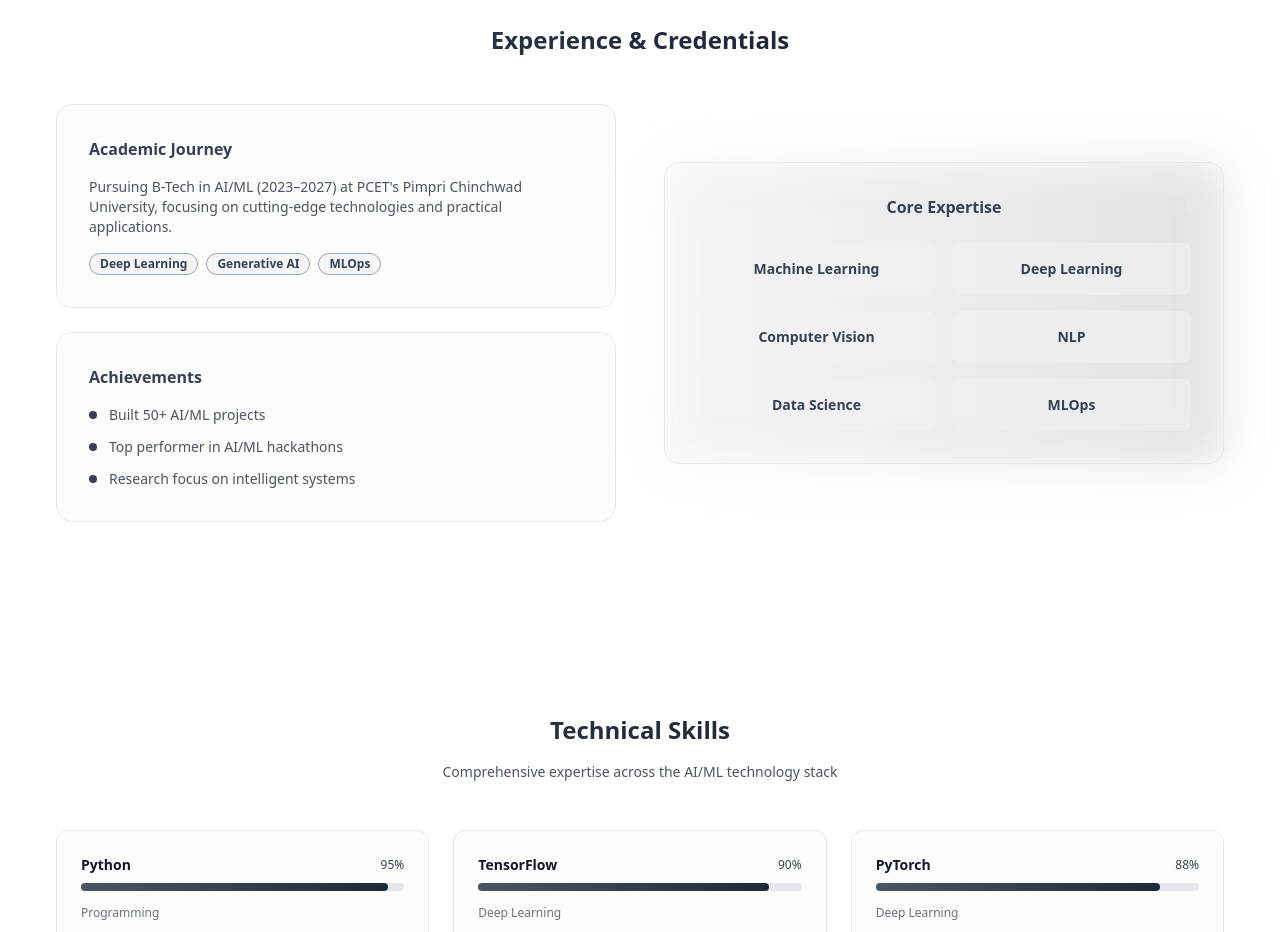
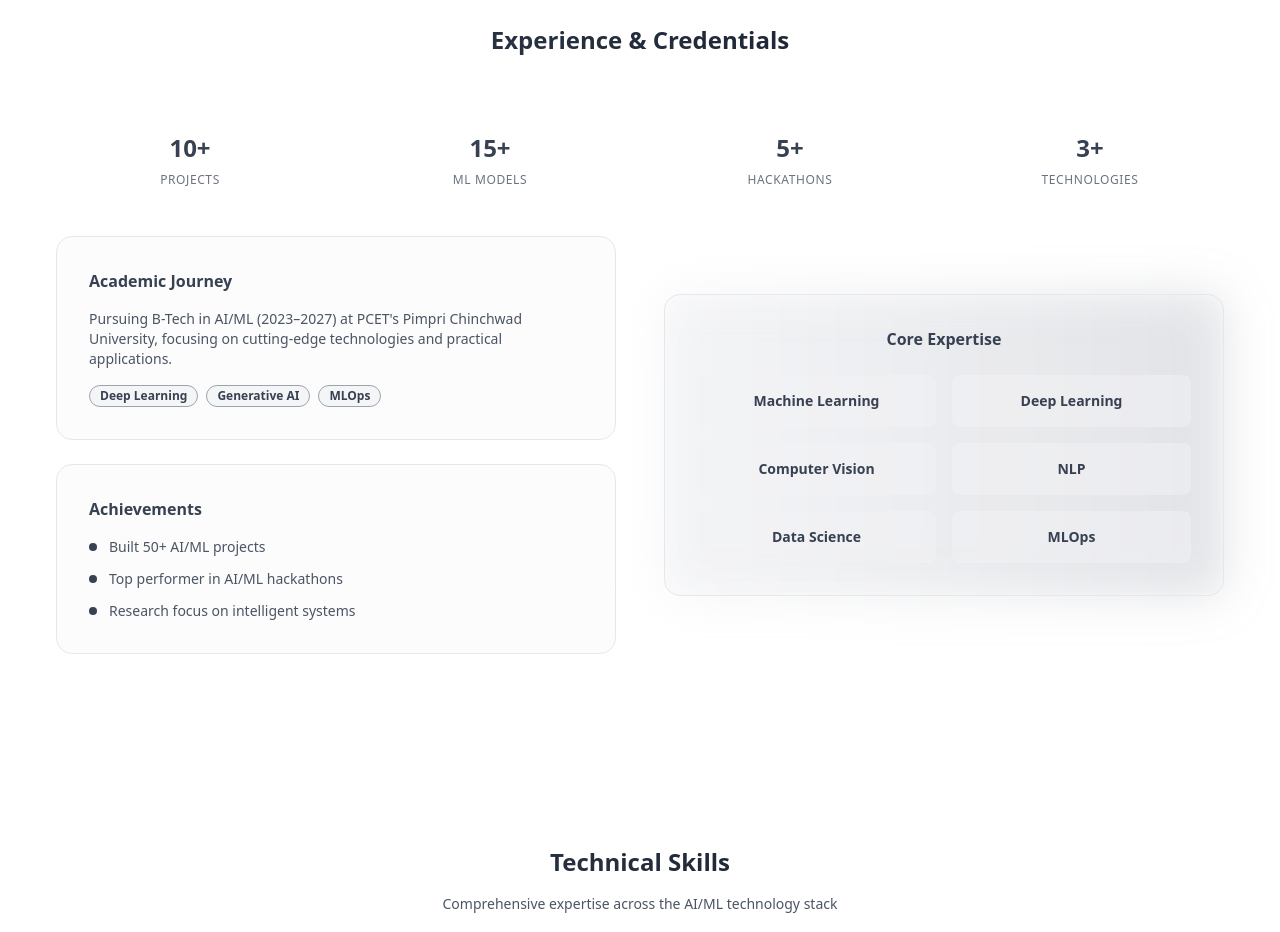
Before and after one commit to Riteshveer/ritsveer-demo, a React (Vite) app: page / in a window 1280 px wide. Shown: the part 840-1772 px from the top of the page. Built offline with nearby package versions, Linux system fonts and the light colour scheme.

Commit message:
Add statistics section
Added a statistics section below the "Experience & Credentials" title with a 2cm gap.

```diff
--- a/src/components/ExperienceSection.tsx
+++ b/src/components/ExperienceSection.tsx
@@ -9,6 +9,28 @@ const ExperienceSection = () => {
           <h2 className="text-xl md:text-2xl font-bold mb-4 bg-gradient-to-r from-gray-700 to-gray-900 bg-clip-text text-transparent">
             Experience & Credentials
           </h2>
+
+          {/* Statistics Section with 2cm gap */}
+          <div className="mt-8" style={{ marginTop: '2cm' }}>
+            <div className="grid grid-cols-2 md:grid-cols-4 gap-8">
+              <div className="text-center animate-fade-in">
+                <div className="text-xl md:text-2xl font-bold text-gray-700 mb-2">10+</div>
+                <div className="text-gray-500 text-xs uppercase tracking-wider">PROJECTS</div>
+              </div>
+              <div className="text-center animate-fade-in" style={{ animationDelay: '0.1s' }}>
+                <div className="text-xl md:text-2xl font-bold text-gray-700 mb-2">15+</div>
+                <div className="text-gray-500 text-xs uppercase tracking-wider">ML MODELS</div>
+              </div>
+              <div className="text-center animate-fade-in" style={{ animationDelay: '0.2s' }}>
+                <div className="text-xl md:text-2xl font-bold text-gray-700 mb-2">5+</div>
+                <div className="text-gray-500 text-xs uppercase tracking-wider">HACKATHONS</div>
+              </div>
+              <div className="text-center animate-fade-in" style={{ animationDelay: '0.3s' }}>
+                <div className="text-xl md:text-2xl font-bold text-gray-700 mb-2">3+</div>
+                <div className="text-gray-500 text-xs uppercase tracking-wider">TECHNOLOGIES</div>
+              </div>
+            </div>
+          </div>
         </div>
 
         <div className="grid md:grid-cols-2 gap-12 items-center">
```
